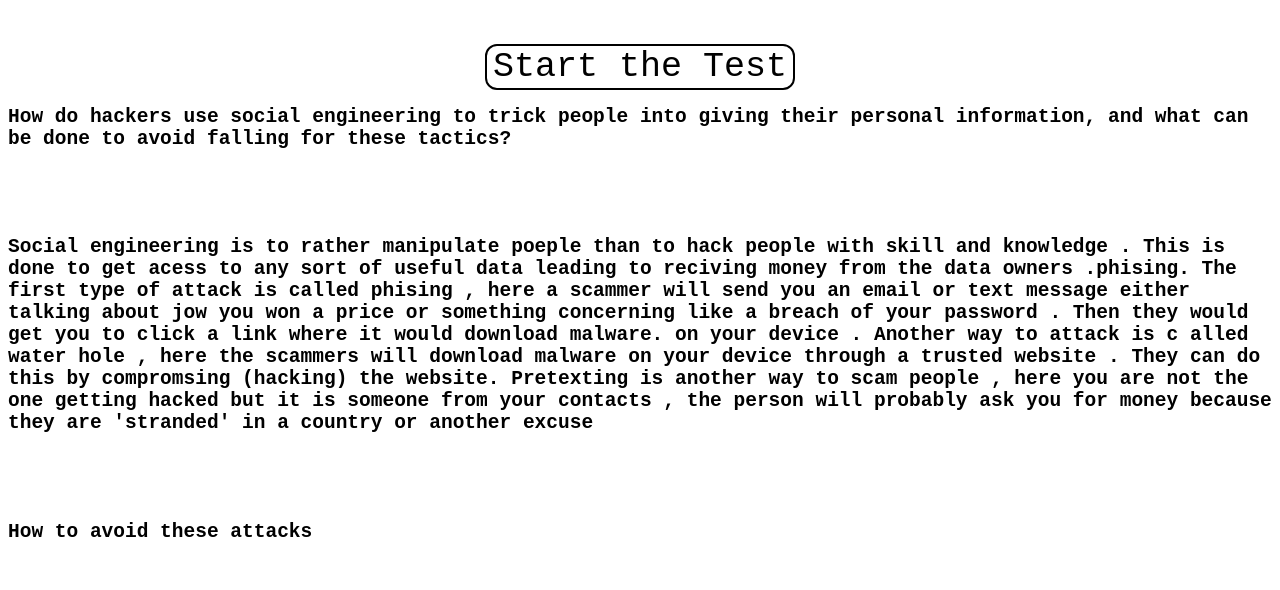
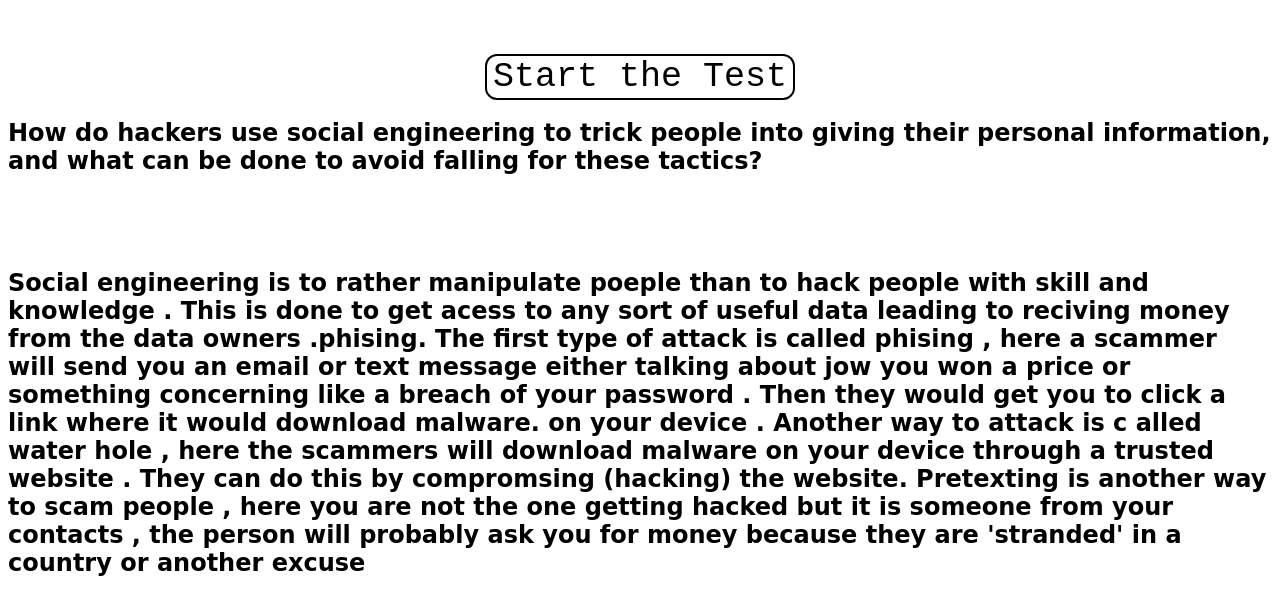
Before and after one commit to Adheesh-Sood/comp-hw-, a plain HTML site: page index.html in a window 1280 px wide. Shown: the part 163-753 px from the top of the page. Drawn offline with Linux system fonts and the light colour scheme.

Commit message:
Update index.css

```diff
--- a/index.css
+++ b/index.css
@@ -6,7 +6,7 @@
   width:500px;
 }
 h2{
-  font-family:monospace;
+  font-family:cursive;
 
 }
 .main{
```
